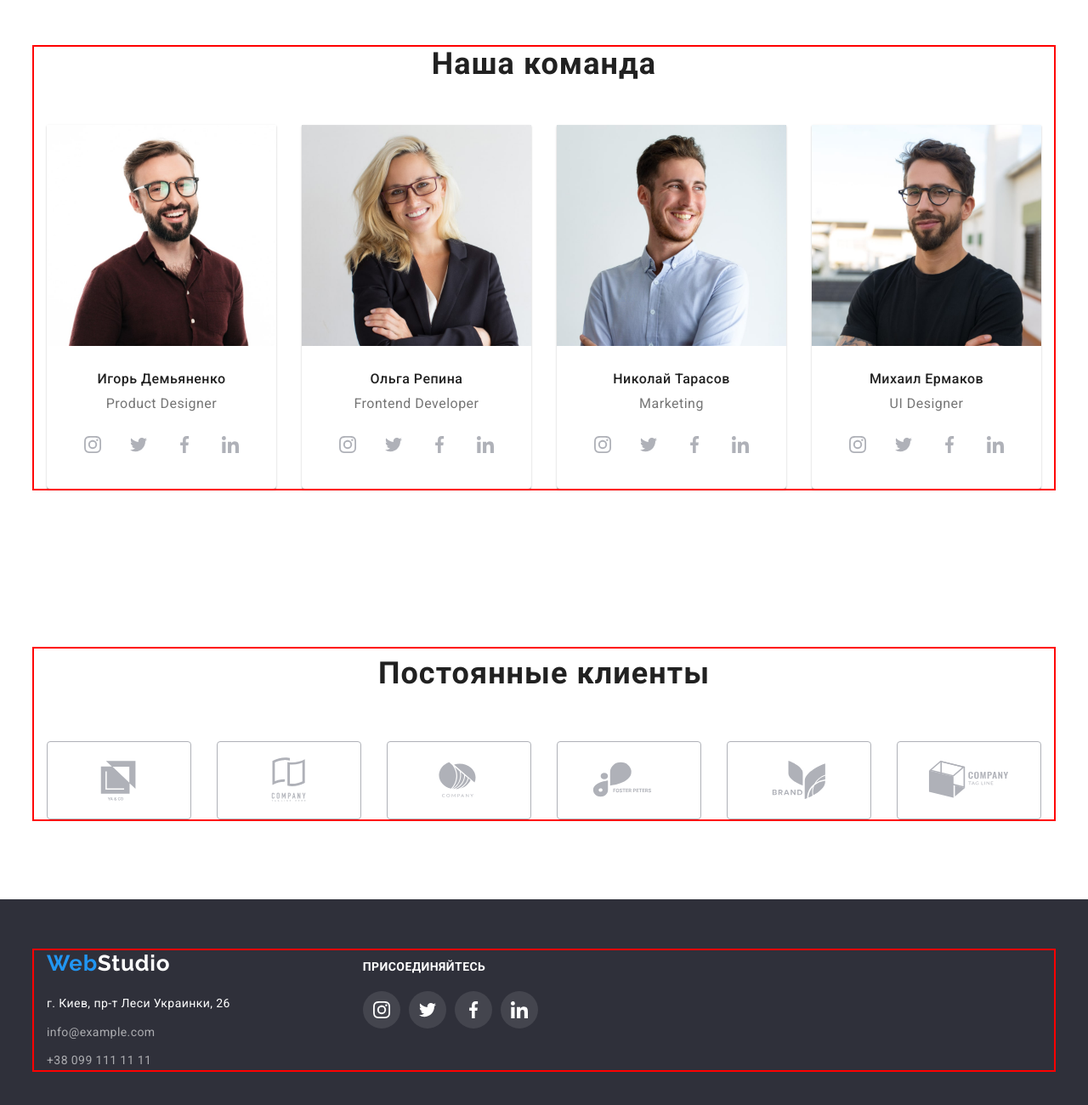
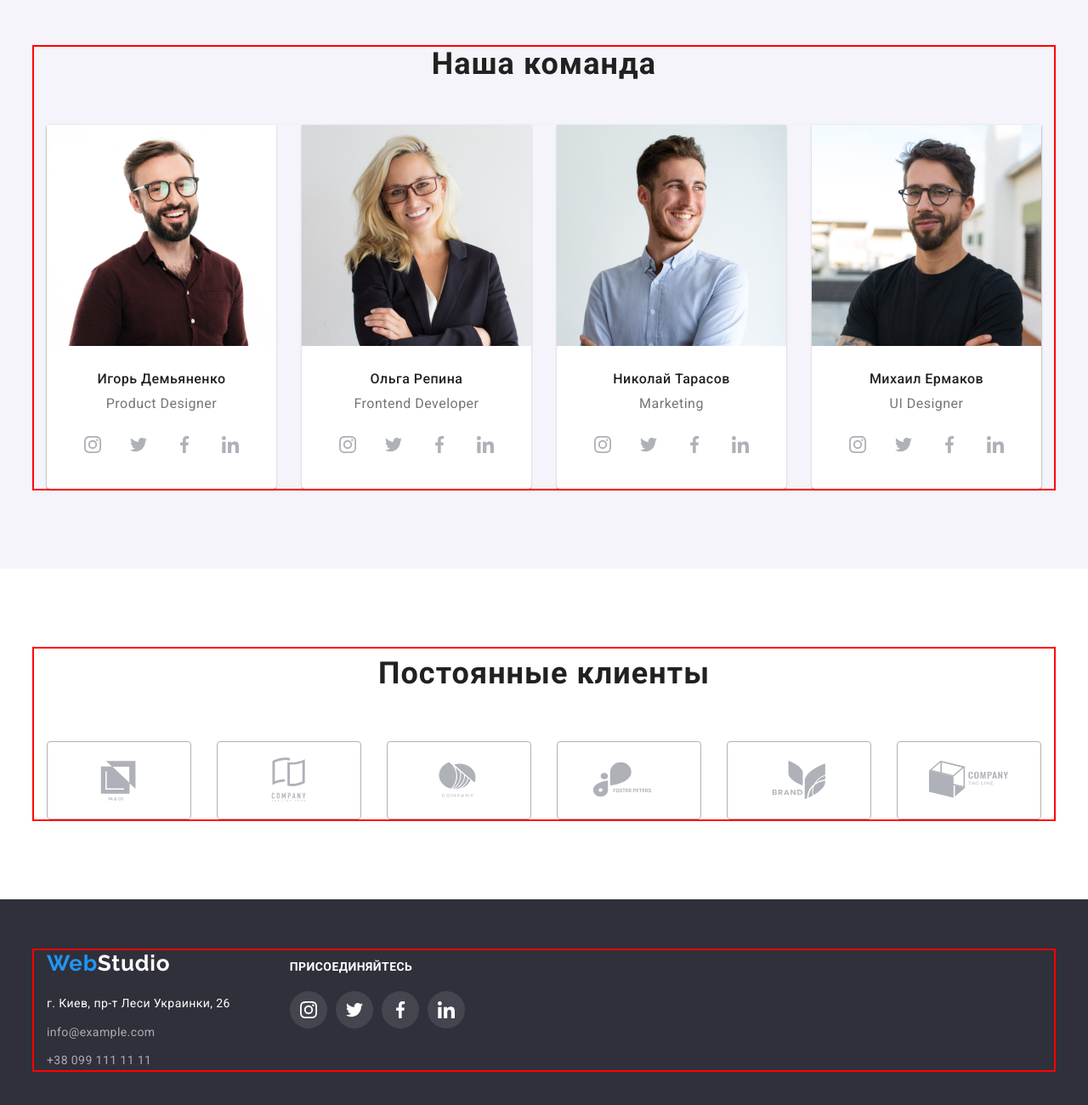
Before and after one commit to OlenaBoiko17/goit-markup-hw-04, a plain HTML site: page index.html in a window 1280 px wide. Shown: the part 1635-2935 px from the top of the page at 85% size. Drawn offline with nearby package versions, Linux system fonts and the light colour scheme.

Commit message:
виправлення дз 4

```diff
--- a/css/styles.css
+++ b/css/styles.css
@@ -217,6 +217,7 @@ body {
     background-position: center;
     background-size: cover;
     max-width: 1600px;
+    margin: 0 auto;
 }
 
 
@@ -361,7 +362,7 @@ body {
 .our-team {
     padding-top: 94px;
     padding-bottom: 94px;
-
+    background: #F5F4FA;
 }
 
 .our-team-wrap {
@@ -384,6 +385,7 @@ body {
 .our-team-list {
     display: flex;
     column-gap: 30px;
+    box-shadow: 0px 1px 3px rgba(0, 0, 0, 0.12), 0px 1px 1px rgba(0, 0, 0, 0.14), 0px 2px 1px rgba(0, 0, 0, 0.2);
 }
 
 .our-team-link {
@@ -583,7 +585,7 @@ body {
 }
 
 .footer-content {
-    margin-left: 156px;
+    margin-left: 70px;
 }
 
 .footer-title {
```
